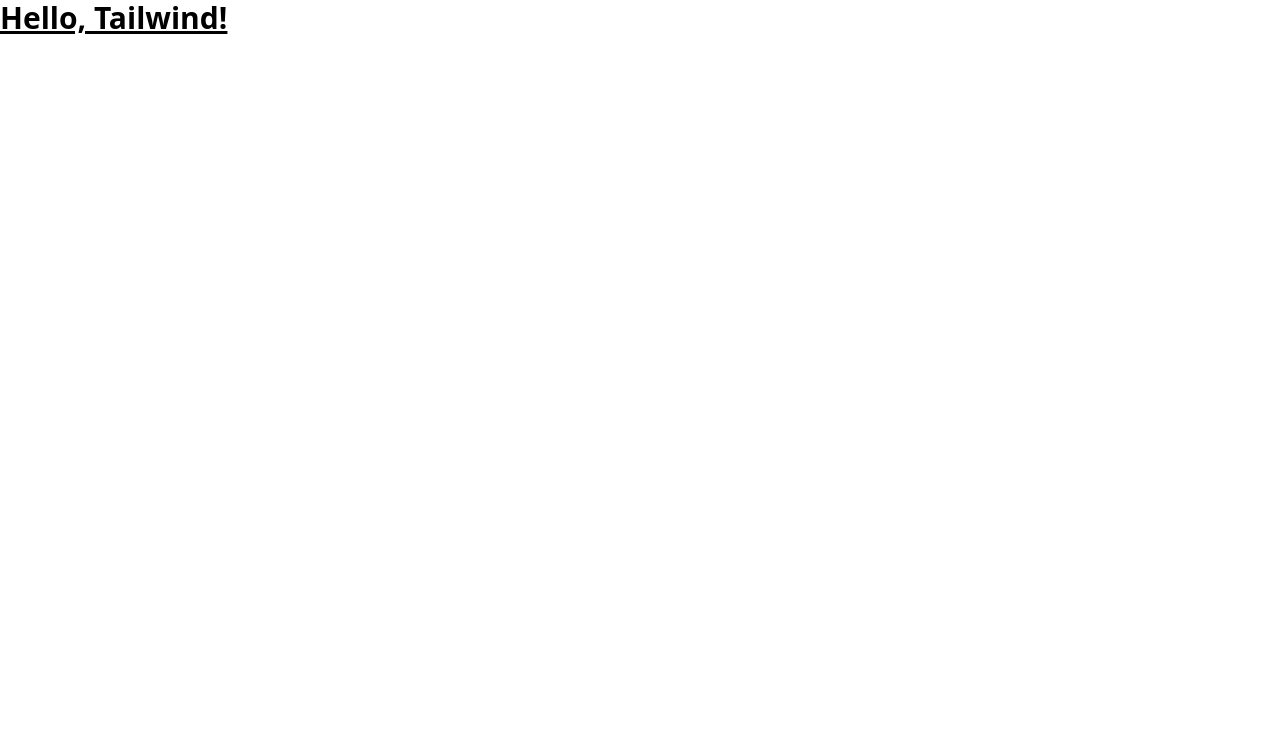
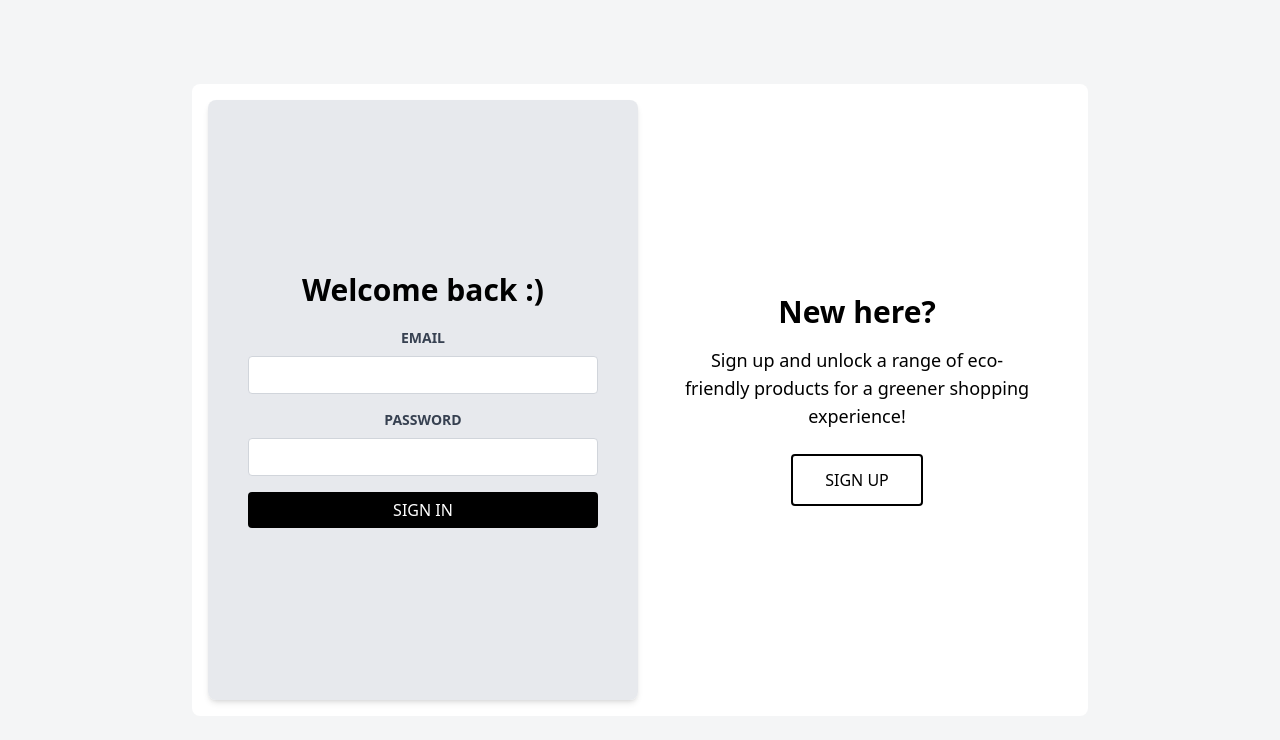
Before and after one commit to ydv-kanchan/Examify, a React (Vite) app in the folder Frontend/: page / in a window 1280 px wide. Shown: the top 740 px of the page. Built offline with nearby package versions, Linux system fonts and the light colour scheme.

Commit message:
signup_login ui

```diff
--- a/Frontend/package.json
+++ b/Frontend/package.json
@@ -11,7 +11,8 @@
   },
   "dependencies": {
     "react": "^19.0.0",
-    "react-dom": "^19.0.0"
+    "react-dom": "^19.0.0",
+    "react-router-dom": "^7.2.0"
   },
   "devDependencies": {
     "@eslint/js": "^9.19.0",
--- a/Frontend/src/App.jsx
+++ b/Frontend/src/App.jsx
@@ -1,7 +1,14 @@
-export default function App() {
+import { BrowserRouter as Router, Routes, Route } from "react-router-dom";
+import SignUp_Login from "./Components/Signup_Login";
+
+function App() {
   return (
-    <div>
-      <h1 className="text-3xl font-bold underline">Hello, Tailwind!</h1>
-    </div>
+    <Router>
+      <Routes>
+        <Route path="/" element={<SignUp_Login />} />
+      </Routes>
+    </Router>
   );
 }
+
+export default App;
--- a/Frontend/src/Components/Signup_Login.jsx
+++ b/Frontend/src/Components/Signup_Login.jsx
@@ -0,0 +1,61 @@
+import React from "react";
+
+const SignUp_Login = () => {
+  return (
+    <div className="flex justify-center items-center h-screen bg-gray-100  bg-opacity-90 shadow-md p-10">
+      {/* Outer Container with White Background */}
+      <div className="bg-white rounded-lg p-4 flex w-full max-w-4xl justify-center gap-x-1">
+        {/* Left Side - Sign In */}
+        <div className="w-[500px] h-[600px] bg-gray-200 bg-opacity-90 shadow-md p-10 rounded-lg flex items-center justify-center">
+          <div className="text-center w-full max-w-sm mx-auto">
+            <h2 className="text-3xl font-semibold mb-5">Welcome back :)</h2>
+            <form>
+              <div className="mb-4">
+                <label className="block text-gray-700 text-sm font-bold mb-2">
+                  EMAIL
+                </label>
+                <input
+                  type="email"
+                  className="w-full p-1.5 border border-gray-300 rounded focus:outline-none focus:ring-2 focus:ring-black"
+                  required
+                />
+              </div>
+              <div className="mb-4">
+                <label className="block text-gray-700 text-sm font-bold mb-2">
+                  PASSWORD
+                </label>
+                <input
+                  type="password"
+                  className="w-full p-1.5 border border-gray-300 rounded focus:outline-none focus:ring-2 focus:ring-black"
+                  required
+                />
+              </div>
+              <button
+                type="submit"
+                className="w-full bg-black text-white py-1.5 px-3 rounded hover:bg-gray-800"
+              >
+                SIGN IN
+              </button>
+            </form>
+          </div>
+        </div>
+
+        {/* Right Side - Sign Up */}
+        <div className="w-[500px] h-[600px] p-10 rounded-lg text-black text-center flex items-center justify-center">
+          <div className="max-w-sm">
+            <h1 className="text-3xl font-semibold mb-4">New here?</h1>
+            <p className="text-lg mb-6">
+              Sign up and unlock a range of eco-friendly products for a greener
+              shopping experience!
+            </p>
+            <button className="border-2 border-black text-black py-3 px-8 rounded hover:bg-black hover:text-white transition">
+              SIGN UP
+            </button>
+          </div>
+        </div>
+      </div>
+    </div>
+  );
+};
+
+export default SignUp_Login;
```
Also changed, not shown: Frontend/public/landingpagebg.jpg (added), 1 other file (tests, documents, lock files or other folders).
